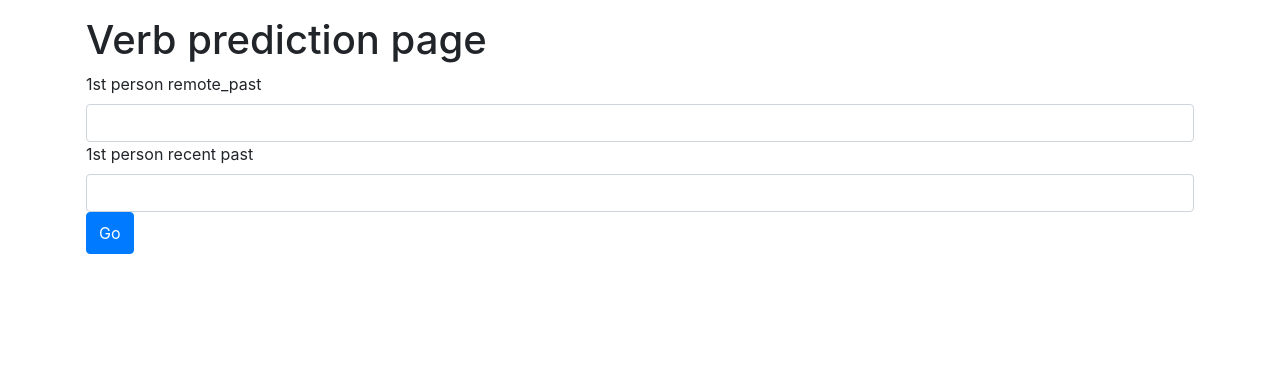
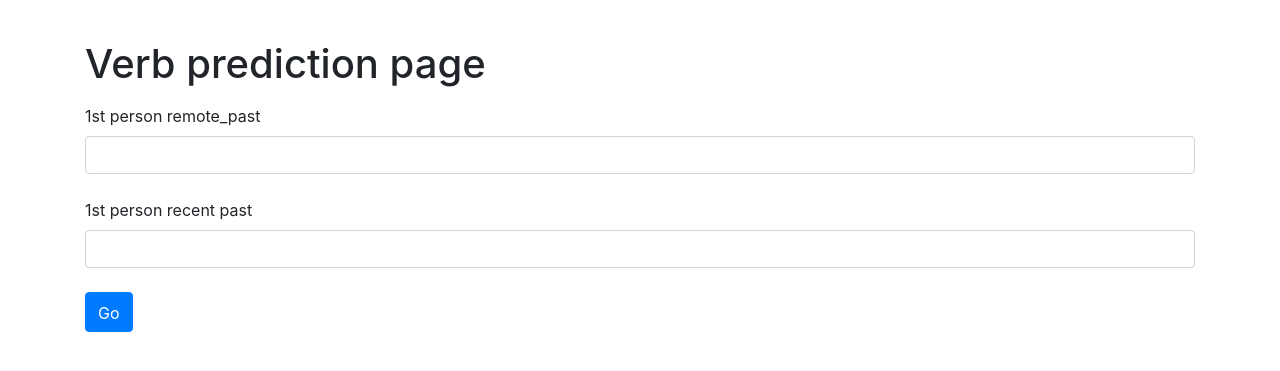
Before and after one commit to stevetasticsteve/kovol-services, a Flask app: page /verb-prediction in a window 1280 px wide. Shown: the top 371 px of the page. Run offline with Flask 2, Linux system fonts and the light colour scheme; some libraries are stand-ins or nearby versions.

Commit message:
template tweaks

```diff
--- a/templates/base.html
+++ b/templates/base.html
@@ -12,7 +12,7 @@
 </head>
 
 <body>
-    <div class="container p-3" id="content">
+    <div class="container pt-4" id="content">
     {% block content %}
     {% endblock %}
     </div>
--- a/templates/verb_prediction.html
+++ b/templates/verb_prediction.html
@@ -2,20 +2,22 @@
 
 {% block content %}
 
-<h1>Verb prediction page</h1>
+<h1 class="pt-3">Verb prediction page</h1>
 
-<form method="POST">
+<form class="pt-2" method="POST">
     {{ form.csrf_token }}
     <div class="form-group">
         {{ form.first_remote_past.label }} {{ form.first_remote_past(class_="form-control") }}
+        <br>
         {{ form.first_recent_past.label }} {{ form.first_recent_past(class_="form-control") }}
-        <input type="submit" value="Go" class="btn btn-primary py-2">
+        <br>
+        <input type="submit" value="Go" class="btn btn-primary pt-2">
     </div>
 </form>
 
 {% if verb %}
 {{verb}}
-<h3>Predicted verb:</h3>
+<h3 class="pt-3">Predicted verb:</h3>
 {% include 'paradigm.html' %}
 {% endif %}
 
```
